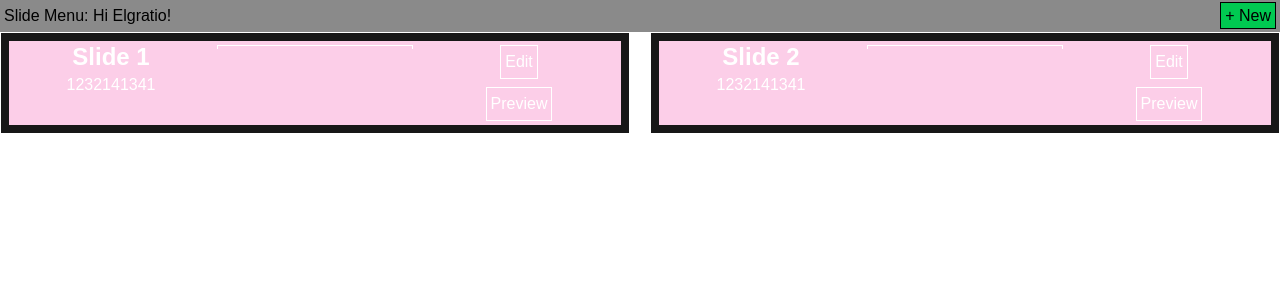
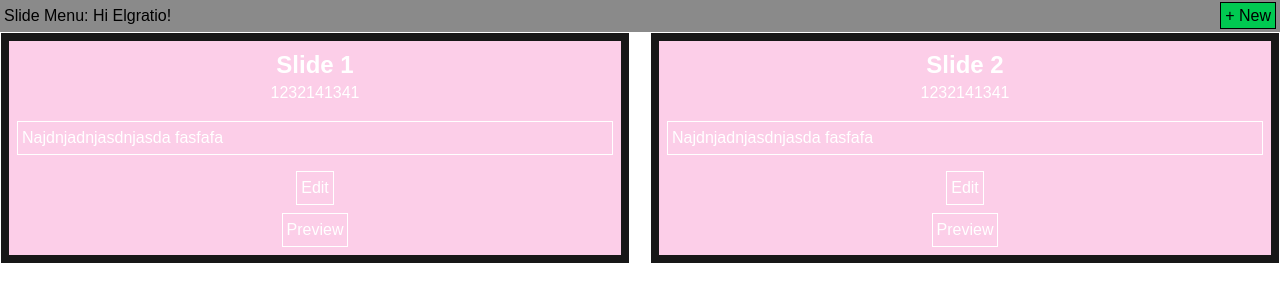
Before and after one commit to akael888/propre-sim, a Next.js app: page /slide in a window 1280 px wide. Shown: the top 302 px of the page. Built offline with nearby package versions, Linux system fonts and the light colour scheme; no server answers; the database is empty.

Commit message:
feat : Slide UI Expermient

```diff
--- a/src/app/slide/page.tsx
+++ b/src/app/slide/page.tsx
@@ -18,24 +18,24 @@ export default async function SlideManagerPage() {
           </Link>
         </div>
       </div>
-      <div className="flex flex-row gap-5 ">
+      <div className="flex flex-row gap-5 h-fit">
         {slideData?.map((value, index) => {
           return (
             <div
-              className="border-1 bg-foreground w-[50%] text-background text-center h-[10%] max-h-[10%] overflow-y-hidden p-2"
+              className="border-1 bg-foreground w-[50%] text-background text-center overflow-y-hidden p-2 h-fit"
               key={index}
             >
-              <div className="grid grid-cols-3 bg-pink-200 h-[50%]">
-                <div className="flex flex-col">
+              <div className="flex flex-col bg-pink-200">
+                <div className="flex flex-col p-2 h-fit">
                   <h3 className="text-2xl font-bold">{value.title}</h3>
                   <p className=""> {value.description}</p>
                 </div>
-                <div className="p-1 h-fit max-h-[10%] overflow-y-auto">
-                  <div className="border-1 text-left w-full p-1 overflow-y-auto">
+                <div className="flex p-1 max-h-[5%] p-2 h-full">
+                  <div className="border-1 text-left w-full p-1 overflow-y-auto h-full">
                     {value.textdata}
                   </div>
                 </div>
-                <div className="flex flex-col p-1 justify-center items-center gap-2 h-fit">
+                <div className="flex flex-col p-2 justify-center items-center gap-2 h-fit">
                   <Link
                     href={`/slide/${value.id}/edit`}
                     className="border-1 p-1 hover:bg-gray-300"
```
